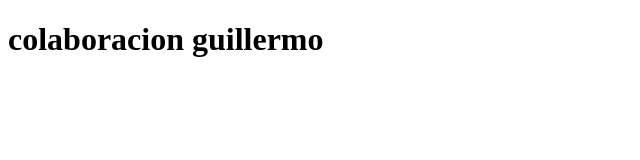
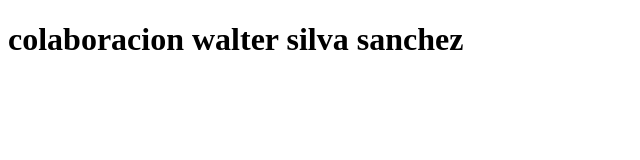
Before and after one commit to guillermosifu/colaborativo, a plain HTML site: page index.html in a window 1280 px wide. Shown: the whole page, without its empty margins (0-640 px from the left). Drawn offline with Linux system fonts and the light colour scheme.

Commit message:
nueva rama

```diff
--- a/index.html
+++ b/index.html
@@ -7,6 +7,6 @@
     <title>Document</title>
 </head>
 <body>
-    <h1>colaboracion guillermo </h1>
+    <h1>colaboracion walter silva sanchez</h1>
 </body>
 </html>
```
